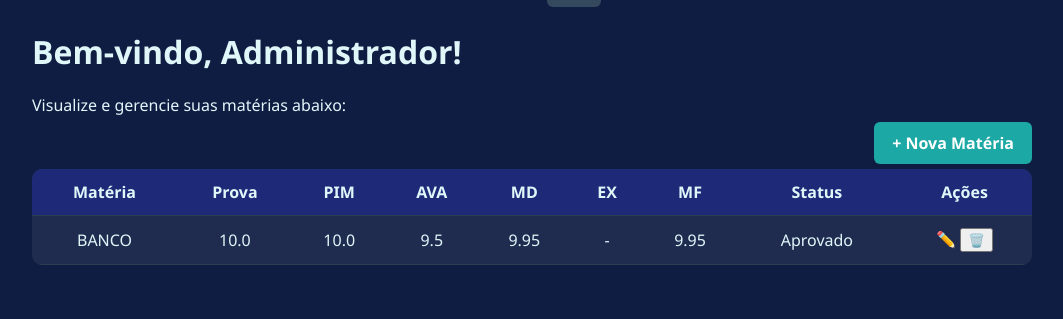
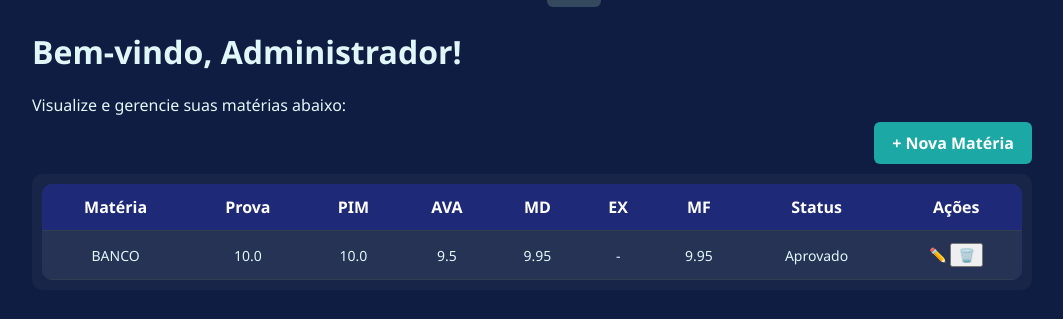
Before and after one commit to Jesiel-Pedroza/sistema-notas, a Flask app: page /dashboard in a window 1280 px wide. Shown: the part 124-443 px from the top of the page, without its empty margins (108-1171 px from the left). Run offline with Flask 3, Linux system fonts and the light colour scheme; a user stored in the database is signed in; data comes from the database, SQL or seed files in the repository.

Commit message:
Ajustado dashboard: logo corrigida e layout organizado

```diff
--- a/static/style.css
+++ b/static/style.css
@@ -256,3 +256,19 @@ table.notas-tabela {
 .btn-admin:hover {
   background-color: #f4a261;
 }
+.tabela-container {
+  overflow-x: auto;
+  background-color: #ffffff08;
+  border-radius: 10px;
+  padding: 10px;
+  margin-top: 20px;
+}
+
+.notas-tabela th {
+  color: #fff;
+}
+
+.notas-tabela td {
+  color: #e0f7fa;
+  font-size: 14px;
+}
```
